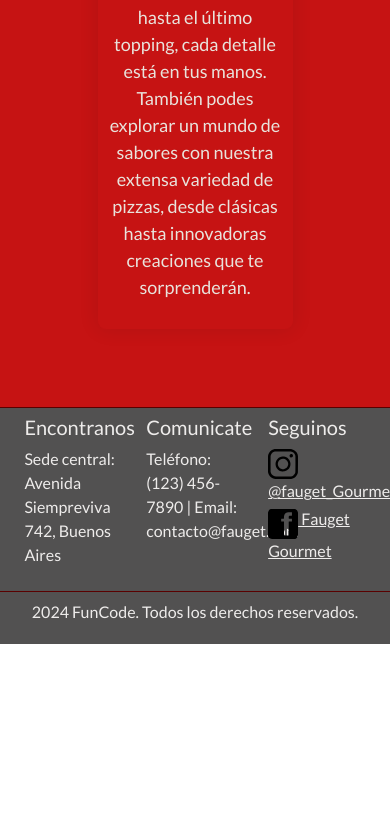
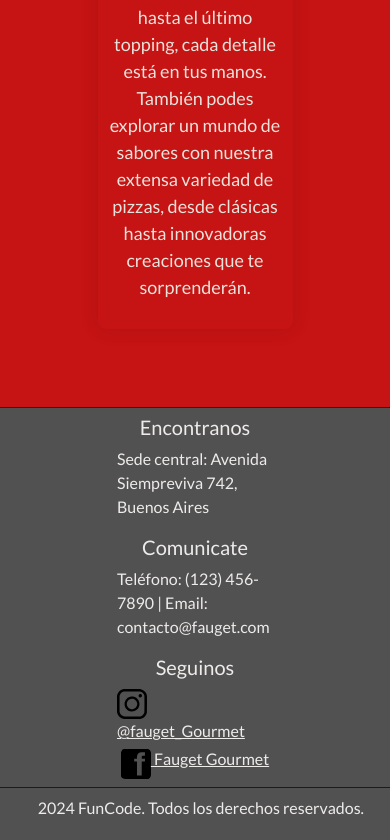
Before and after one commit to OrneM/pf-pizzeria-mansilla, a plain HTML site: page index.html in a window 390 px wide. Shown: the part 917-1757 px from the top of the page. Before the commit the page ends 1561 px from the top, so only its background shows below. Drawn offline with nearby package versions, Linux system fonts and the light colour scheme.

Commit message:
[M] Agregué media queries a footer

```diff
--- a/css/style.css
+++ b/css/style.css
@@ -376,3 +376,35 @@ section.frase :hover {
     padding-top: 2%;
     padding-bottom: 1%;
 }
+
+@media screen and (max-width: 600px) {
+
+    .pie-pagina  {
+        display:flex;
+        flex-direction: column;
+        align-items: center;
+
+
+    }
+
+    .copyright {
+
+        padding-left: 3%;
+        text-align: center;
+    }
+
+    .contenedor-pie {
+        display: flex;
+        flex-direction: column;
+        flex-wrap: wrap;
+        width:40%;
+        align-content: space-between;
+        align-items: center;
+
+
+    }
+
+
+
+
+}
```
